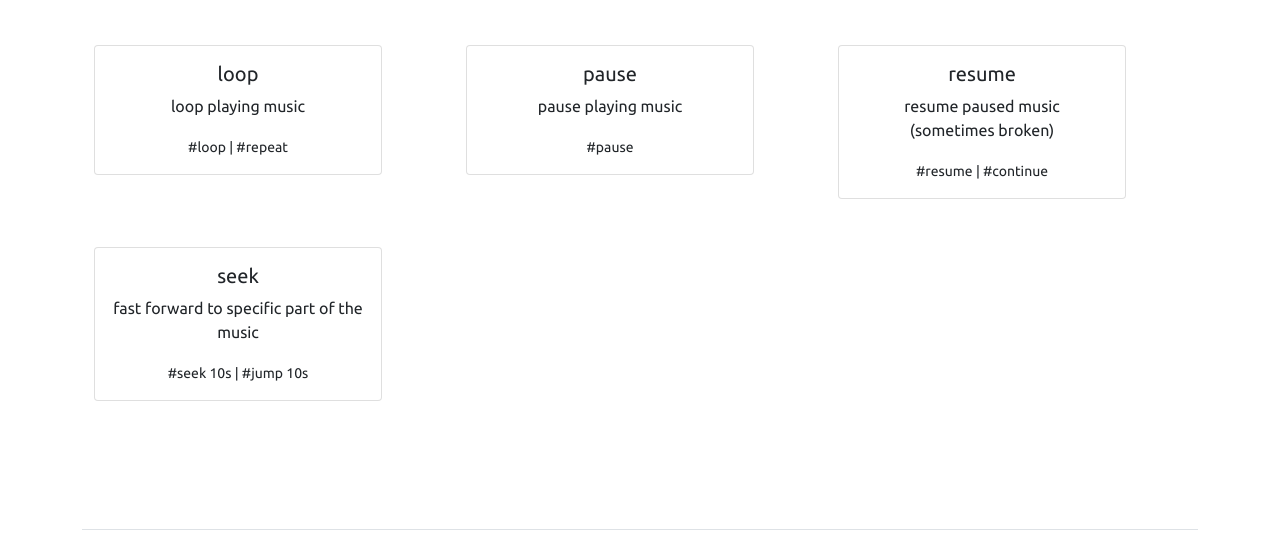
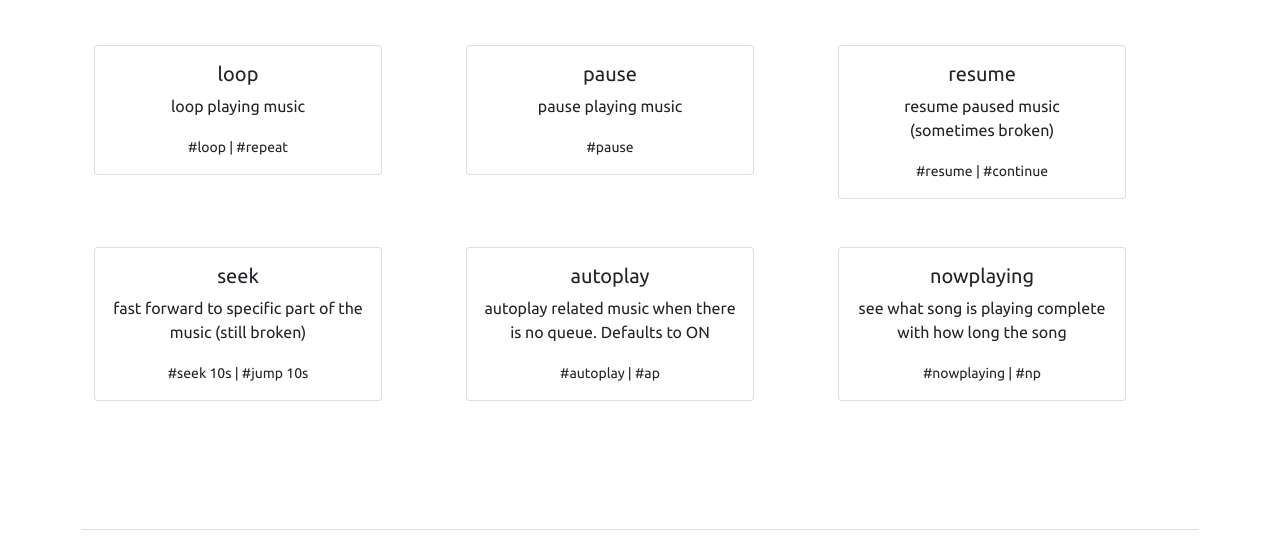
Before and after one commit to android-discordbot/web, a plain HTML site: page index.html in a window 1280 px wide. Shown: the part 4805-5361 px from the top of the page. Drawn offline with nearby package versions, Linux system fonts and the light colour scheme.

Commit message:
add nowplaying and autoplay, seek still broken

```diff
--- a/index.html
+++ b/index.html
@@ -455,8 +455,28 @@
               <div class="card text-center" style="width: 18rem">
                 <div class="card-body">
                   <h5 class="card-title">seek</h5>
-                  <p class="card-text">fast forward to specific part of the music</p>
+                  <p class="card-text">fast forward to specific part of the music (still broken)</p>
                   <p class="card-text"><small>#seek 10s | #jump 10s</small></p>
+                </div>
+              </div>
+            </div>
+
+            <div class="col mt-5">
+              <div class="card text-center" style="width: 18rem">
+                <div class="card-body">
+                  <h5 class="card-title">autoplay</h5>
+                  <p class="card-text">autoplay related music when there is no queue. Defaults to ON</p>
+                  <p class="card-text"><small>#autoplay | #ap</small></p>
+                </div>
+              </div>
+            </div>
+
+            <div class="col mt-5">
+              <div class="card text-center" style="width: 18rem">
+                <div class="card-body">
+                  <h5 class="card-title">nowplaying</h5>
+                  <p class="card-text">see what song is playing complete with how long the song </p>
+                  <p class="card-text"><small>#nowplaying | #np</small></p>
                 </div>
               </div>
             </div>
```
